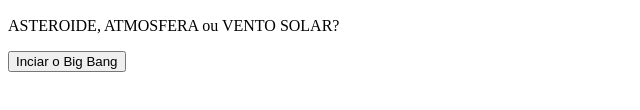
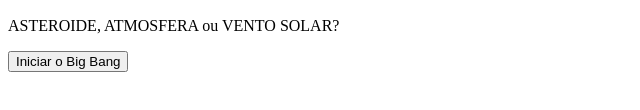
Before and after one commit to EnricoSouzaAfonso/ImersaoDev9Alura_Projetos_, a plain HTML site: page aula02_pedra-papel-e-tesoura/src/index.html in a window 1280 px wide. Shown: the part 358-468 px from the top of the page, 0-640 px from the left. Drawn offline with Linux system fonts and the light colour scheme.

Commit message:
Aula02_ImersaoDev9

```diff
--- a/aula02_pedra-papel-e-tesoura/src/index.html
+++ b/aula02_pedra-papel-e-tesoura/src/index.html
@@ -5,7 +5,7 @@
     <div class="content">
       <h2>Arrisque ou perca!</h2>
       <p> ASTEROIDE, ATMOSFERA ou VENTO SOLAR?</p>
-      <button onclick="jogar()">Inciar o Big Bang</button>
+      <button onclick="jogar()">Iniciar o Big Bang</button>
     </div>
   </div>
 </body>
```
